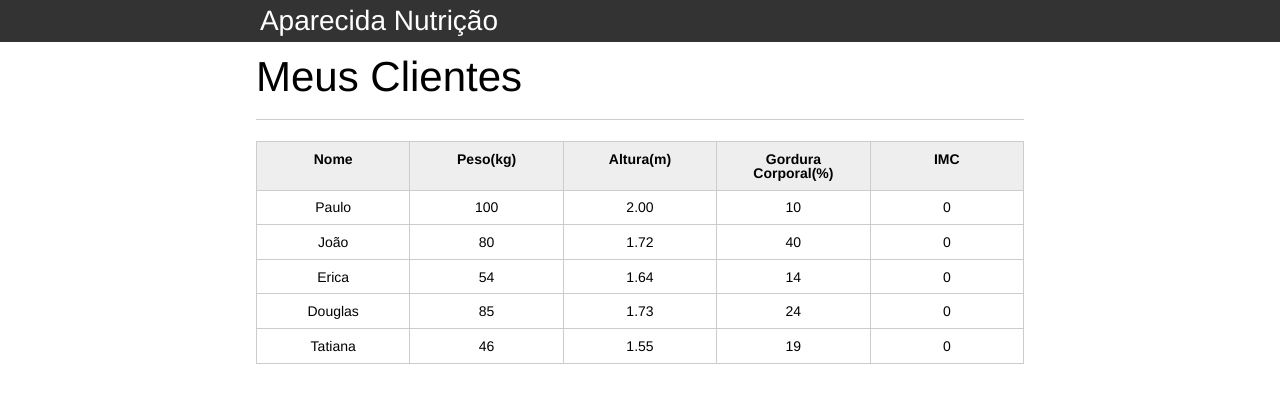
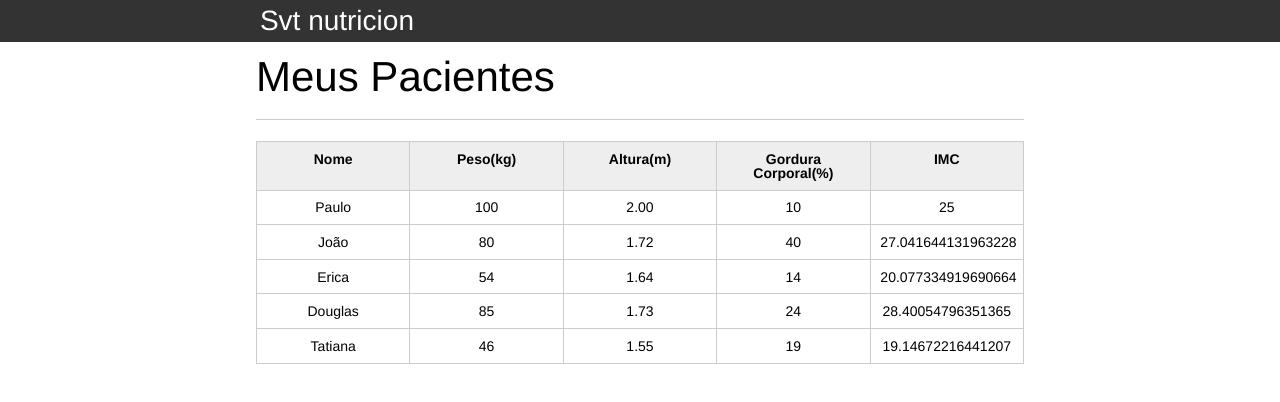
Before and after one commit to foxmanuu/java-script-nutri-o, a plain HTML site: page index.html in a window 1280 px wide. Drawn offline with Linux system fonts and the light colour scheme.

Commit message:
Add files via upload

```diff
--- a/index.html
+++ b/index.html
@@ -16,7 +16,7 @@
 		</header>
 		<main>
 			<section class="container">
-				<h2 class="titulo">Meus Clientes</h2>
+				<h2 class="subtitulo">Meus Clientes</h2>
 				<table>
 					<thead>
 						<tr>
@@ -71,6 +71,6 @@
 
 			</section>
 		</main>
-		<script src="js/principal.js"> </script>
+		<script src="principal.js"> </script>
 	</body>
 </html>
--- /dev/null
+++ b/principal.js
@@ -0,0 +1,43 @@
+var subtitulo = document.querySelector(".subtitulo");
+			subtitulo.textContent = "Meus Pacientes";
+			var logo = document.querySelector(".titulo");
+			logo.textContent = "Svt nutricion";
+
+	var pacientes = document.querySelectorAll(".paciente");
+
+	for(var i = 0; i < pacientes.length; i++){
+    var paciente = pacientes[i];
+
+    //seleciona o conteúdo peso da tag
+    var tdPeso = paciente.querySelector(".info-peso");
+    var peso = tdPeso.textContent;
+	console.log(peso);
+
+    // seleciona o conteúdo altura da tag
+    var tdAltura = paciente.querySelector(".info-altura");
+    var altura = tdAltura.textContent;
+	console.log(altura);
+
+    //calcula o imc
+    var imc = peso / (altura * altura);
+	console.log(imc);
+
+    //variáveis com valor true
+    var pesoValido = true;
+    var alturaValida = true;
+
+    if(pesoValido && alturaValida){
+        // acessa e altera o imc
+        var tdImc = paciente.querySelector(".info-imc");
+        tdImc.textContent = imc;
+    }
+    //define limites de peso e altura
+    if(peso <= 0 || peso >= 1000){
+        var pesoValido = false;
+        tdImc.textContent = "Peso Inválido!";
+    }
+    if(altura <= 0 || altura >= 3.00){
+        var alturaValida = false;
+        tdImc.textContent = "Altura Inválida";
+    }
+	}
```
